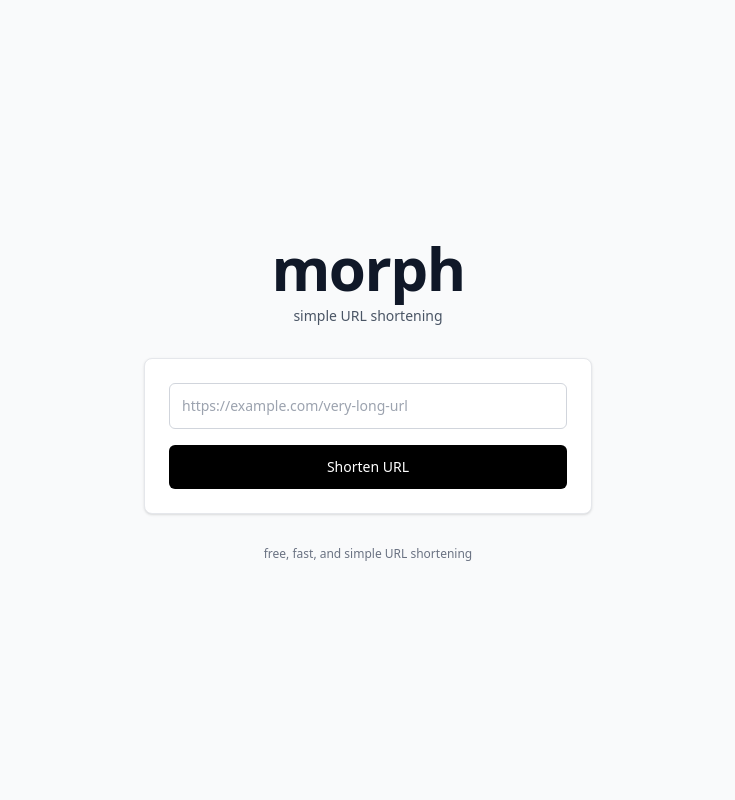
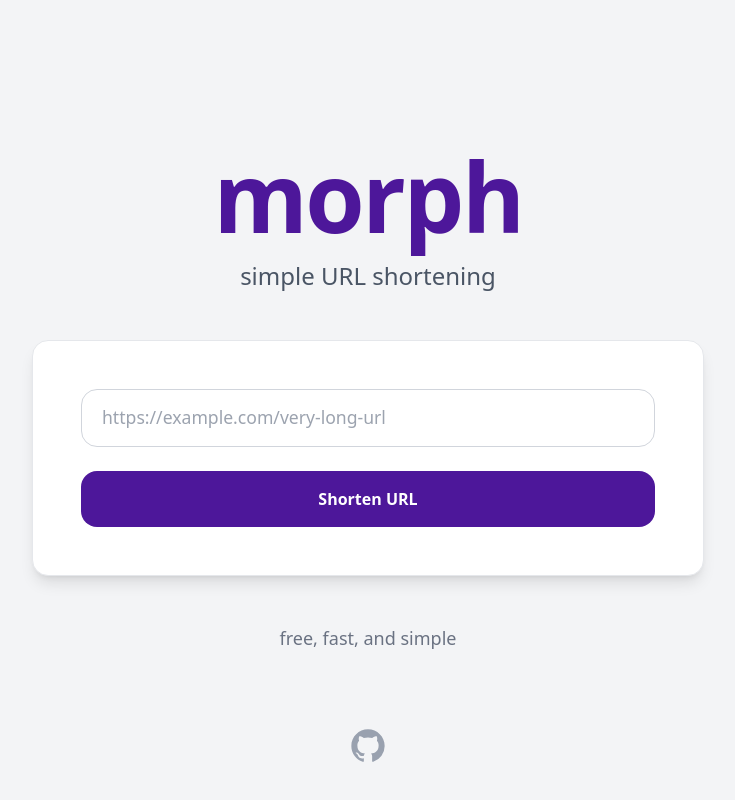
Before and after one commit to alejandrolaguna20/morph, a website built with Vite: page web/index.html in a window 1280 px wide. Shown: the whole page, without its empty margins (272-1007 px from the left). Built offline with nearby package versions, Linux system fonts and the light colour scheme.

Commit message:
feat: improve UI

```diff
--- a/web/index.html
+++ b/web/index.html
@@ -8,6 +8,18 @@
   </head>
   <body>
     <div id="app"></div>
+    <footer class="fixed bottom-6 left-1/2 transform -translate-x-1/2 z-10">
+       <a href="https://github.com/alejandrolaguna20/morph"
+        target="_blank"
+        rel="noopener noreferrer"
+        class="inline-flex items-center justify-center w-10 h-10 text-gray-400 hover:text-gray-500 transition-colors rounded-lg"
+        aria-label="View source code on GitHub"
+      >
+        <svg class="w-12 h-12" fill="currentColor" viewBox="0 0 24 24" aria-hidden="true">
+          <path fill-rule="evenodd" d="M12 2C6.477 2 2 6.484 2 12.017c0 4.425 2.865 8.18 6.839 9.504.5.092.682-.217.682-.483 0-.237-.008-.868-.013-1.703-2.782.605-3.369-1.343-3.369-1.343-.454-1.158-1.11-1.466-1.11-1.466-.908-.62.069-.608.069-.608 1.003.07 1.531 1.032 1.531 1.032.892 1.53 2.341 1.088 2.91.832.092-.647.35-1.088.636-1.338-2.22-.253-4.555-1.113-4.555-4.951 0-1.093.39-1.988 1.029-2.688-.103-.253-.446-1.272.098-2.65 0 0 .84-.27 2.75 1.026A9.564 9.564 0 0112 6.844c.85.004 1.705.115 2.504.337 1.909-1.296 2.747-1.027 2.747-1.027.546 1.379.202 2.398.1 2.651.64.7 1.028 1.595 1.028 2.688 0 3.848-2.339 4.695-4.566 4.943.359.309.678.92.678 1.855 0 1.338-.012 2.419-.012 2.747 0 .268.18.58.688.482A10.019 10.019 0 0022 12.017C22 6.484 17.522 2 12 2z" clip-rule="evenodd" />
+        </svg>
+      </a>
+    </footer>
     <script type="module" src="/src/main.js"></script>
   </body>
 </html>
--- a/web/src/main.js
+++ b/web/src/main.js
@@ -6,22 +6,22 @@ let shortenedUrl = '';
 
 function render() {
   app.innerHTML = `
-    <main class="min-h-screen flex items-center justify-center bg-gray-50 px-4">
-      <div class="w-full max-w-md space-y-8">
+    <main class="min-h-screen flex items-center justify-center bg-gray-100 px-6">
+      <div class="w-full max-w-2xl space-y-12">
         <div class="text-center">
-          <h1 class="text-6xl font-bold text-gray-900 tracking-tight">morph</h1>
-          <p class="mt-2 text-sm text-gray-600">simple URL shortening</p>
+          <h1 class="text-8xl font-extrabold text-violet-900 tracking-tight">morph</h1>
+          <p class="mt-4 text-2xl text-gray-600">simple URL shortening</p>
         </div>
 
-        <div class="bg-white rounded-lg shadow-sm border border-gray-200 p-6">
-          <form id="shortenForm" class="space-y-4" ${isLoading ? 'aria-busy="true"' : ''}>
+        <div class="bg-white rounded-2xl shadow-lg border border-gray-200 p-10 sm:p-12">
+          <form id="shortenForm" class="space-y-6" ${isLoading ? 'aria-busy="true"' : ''}>
             <div>
               <label for="urlInput" class="sr-only">Enter URL to shorten</label>
               <input
                 type="url"
                 id="urlInput"
                 placeholder="https://example.com/very-long-url"
-                class="w-full px-3 py-3 border border-gray-300 rounded-md focus:outline-none focus:ring-2 focus:ring-blue-500 focus:border-transparent text-sm"
+                class="w-full px-5 py-4 border border-gray-300 rounded-2xl text-base focus:outline-none focus:ring-2 focus:ring-violet-800 focus:border-transparent transition-all"
                 required
                 ${isLoading ? 'disabled' : ''}
               />
@@ -29,7 +29,7 @@ function render() {
 
             <button
               type="submit"
-              class="w-full bg-black text-white py-3 px-4 rounded-md hover:bg-violet-800 focus:outline-none focus:ring-2 focus:ring-black focus:ring-offset-2 transition-colors text-sm font-medium disabled:opacity-50 disabled:cursor-not-allowed"
+              class="w-full bg-violet-900 text-white py-4 px-6 rounded-2xl hover:bg-violet-800 focus:outline-none focus:ring-2 focus:ring-violet-800 focus:ring-offset-2 transition-all text-base font-semibold disabled:opacity-50 disabled:cursor-not-allowed"
               ${isLoading ? 'disabled' : ''}
             >
               ${isLoading ? 'Shortening...' : 'Shorten URL'}
@@ -37,12 +37,12 @@ function render() {
           </form>
 
           ${shortenedUrl ? `
-            <div class="mt-6 pt-6 border-t border-gray-200">
-              <div class="flex items-center justify-between bg-gray-50 rounded-md p-3">
-                <span class="text-sm text-gray-900 font-mono truncate flex-1 mr-3">${shortenedUrl}</span>
+            <div class="mt-10 pt-6 border-t border-gray-200">
+              <div class="flex items-center justify-between bg-gray-50 rounded-xl p-4 shadow-inner">
+                <span class="text-base text-gray-900 font-mono truncate flex-1 mr-4">${shortenedUrl}</span>
                 <button
                   id="copyBtn"
-                  class="flex-shrink-0 text-violet-600 hover:text-violet-700 text-sm font-medium focus:outline-none focus:underline"
+                  class="flex-shrink-0 text-violet-600 hover:text-violet-700 text-base font-medium focus:outline-none focus:underline transition-all"
                 >
                   Copy
                 </button>
@@ -51,8 +51,8 @@ function render() {
           ` : ''}
         </div>
 
-        <div class="text-center text-xs text-gray-500">
-          <p>free, fast, and simple URL shortening</p>
+        <div class="text-center text-lg text-gray-500">
+          <p>free, fast, and simple</p>
         </div>
       </div>
     </main>
@@ -85,16 +85,12 @@ async function handleSubmit(e) {
   render();
 
   try {
-    // simulates an api call
-    // TODO: implement api call
     await new Promise(resolve => setTimeout(resolve, 1000));
-
     const mockShortUrl = `https://morph.ly/${Math.random().toString(36).substr(2, 8)}`;
 
     shortenedUrl = mockShortUrl;
     isLoading = false;
     render();
-
   } catch (error) {
     isLoading = false;
     console.error('Error shortening URL:', error);
@@ -115,7 +111,6 @@ async function handleCopy() {
       copyBtn.textContent = originalText;
       copyBtn.classList.remove('text-green-600');
     }, 2000);
-
   } catch (error) {
     console.error('Failed to copy:', error);
   }
--- a/web/src/style.css
+++ b/web/src/style.css
@@ -12,4 +12,5 @@ input {
 
 ::placeholder {
     color: #9CA3AF;
+    font-size: 1.1rem;
 }
```
Also changed, not shown: web/tailwind.config.js (added).
